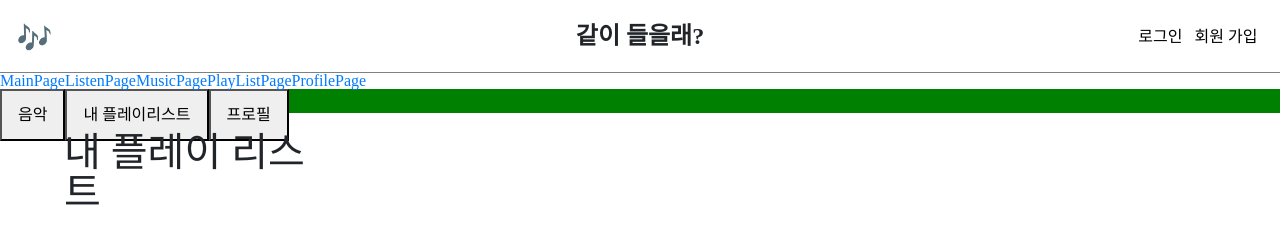
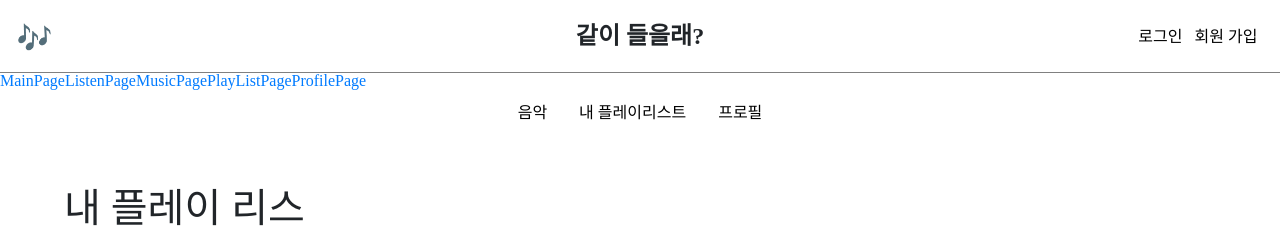
Before and after one commit to snaag/listen-with-me, a React (Create React App) app: page /playlist in a window 1280 px wide. Shown: the top 228 px of the page. Built offline with nearby package versions, Linux system fonts and the light colour scheme.

Commit message:
:shirt: style: UserTab CSS 적용함

```diff
--- a/src/components/tabs/UserTab.jsx
+++ b/src/components/tabs/UserTab.jsx
@@ -2,26 +2,25 @@ import React from 'react';
 import { withRouter } from 'react-router-dom';
 
 import '../../css/UserTab.css';
-const BASE_URL = 'http://localhost:3000';
 
 const UserTab = ({ history }) => {
   const changePage = e => {
     history.push(`/${e.target.name}`);
   };
   return (
-    <div className="tab">
+    <div className="tab d-flex justify-content-center">
       <ul className="tab__inner clearfix">
-        <li className="tab__item tab__music">
+        <li className="tab__item">
           <button onClick={changePage} name="music">
             음악
           </button>
         </li>
-        <li className="tab__item tab__playlist">
+        <li className="tab__item">
           <button onClick={changePage} name="playlist">
             내 플레이리스트
           </button>
         </li>
-        <li className="tab__item tab__profile">
+        <li className="tab__item">
           <button onClick={changePage} name="profile">
             프로필
           </button>
--- a/src/css/UserTab.css
+++ b/src/css/UserTab.css
@@ -1,22 +1,11 @@
-.tab {
-}
 .tab__inner {
-  margin: 0 auto;
   box-sizing: border-box;
-  background: green;
-  text-align: center;
-}
-
-.clearfix::after {
-  content: '';
-  display: block;
-  clear: both;
 }
 
 .tab__item {
   float: left;
-  height: 1rem;
-  margin-bottom: 0.5rem;
+  height: 2.5rem;
+  margin-bottom: 2.5rem;
 }
 
 .tab__item button {
@@ -25,8 +14,16 @@
   color: black;
   text-underline-position: none;
   text-decoration: none;
+  background: none;
+  border: none;
 }
 
 .tab__item button:hover {
   border-bottom: 2px solid black;
+  color: black;
+  font-weight: 500;
 }
+
+.tab__item button:focus {
+  outline: 0;
+}
```
